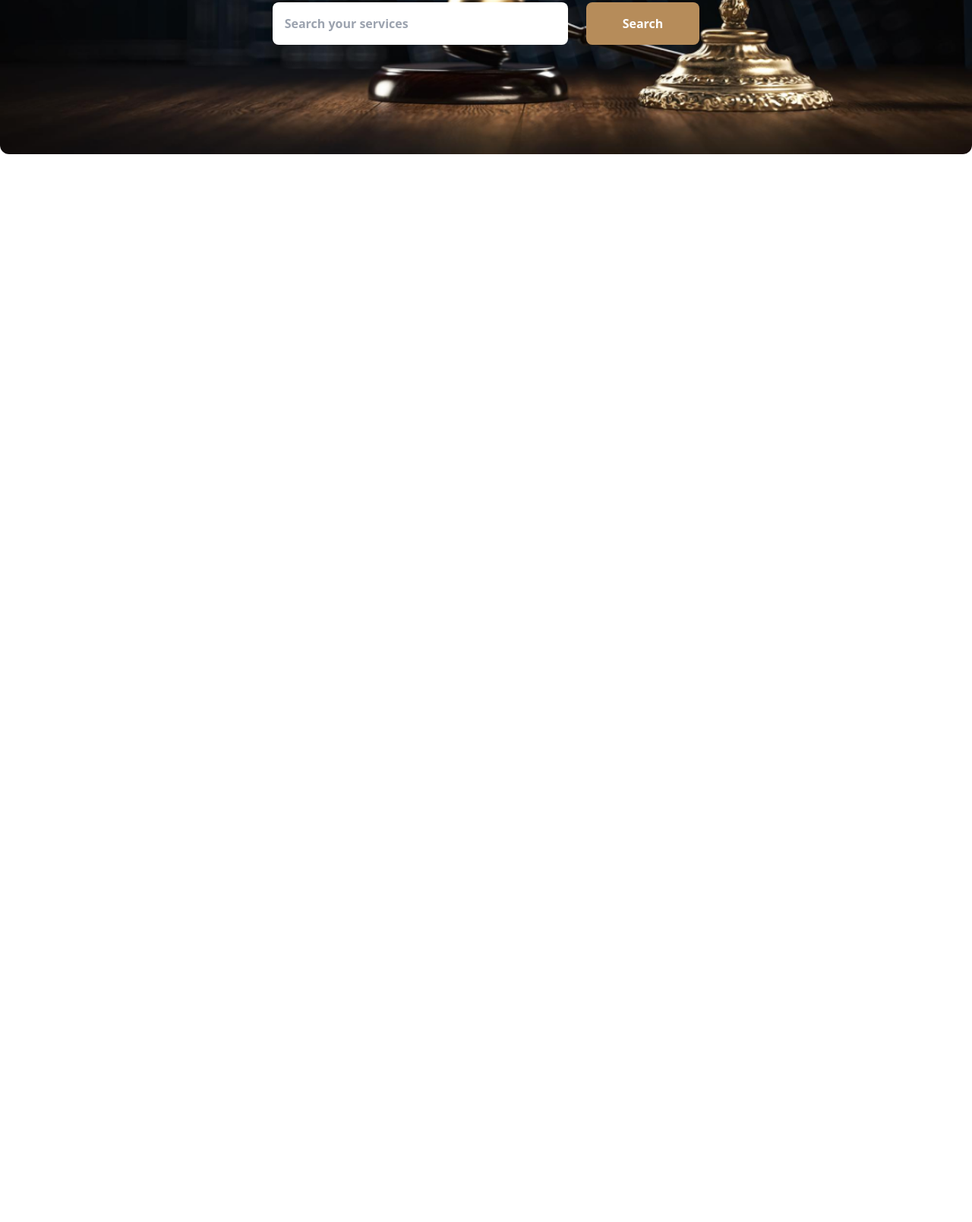
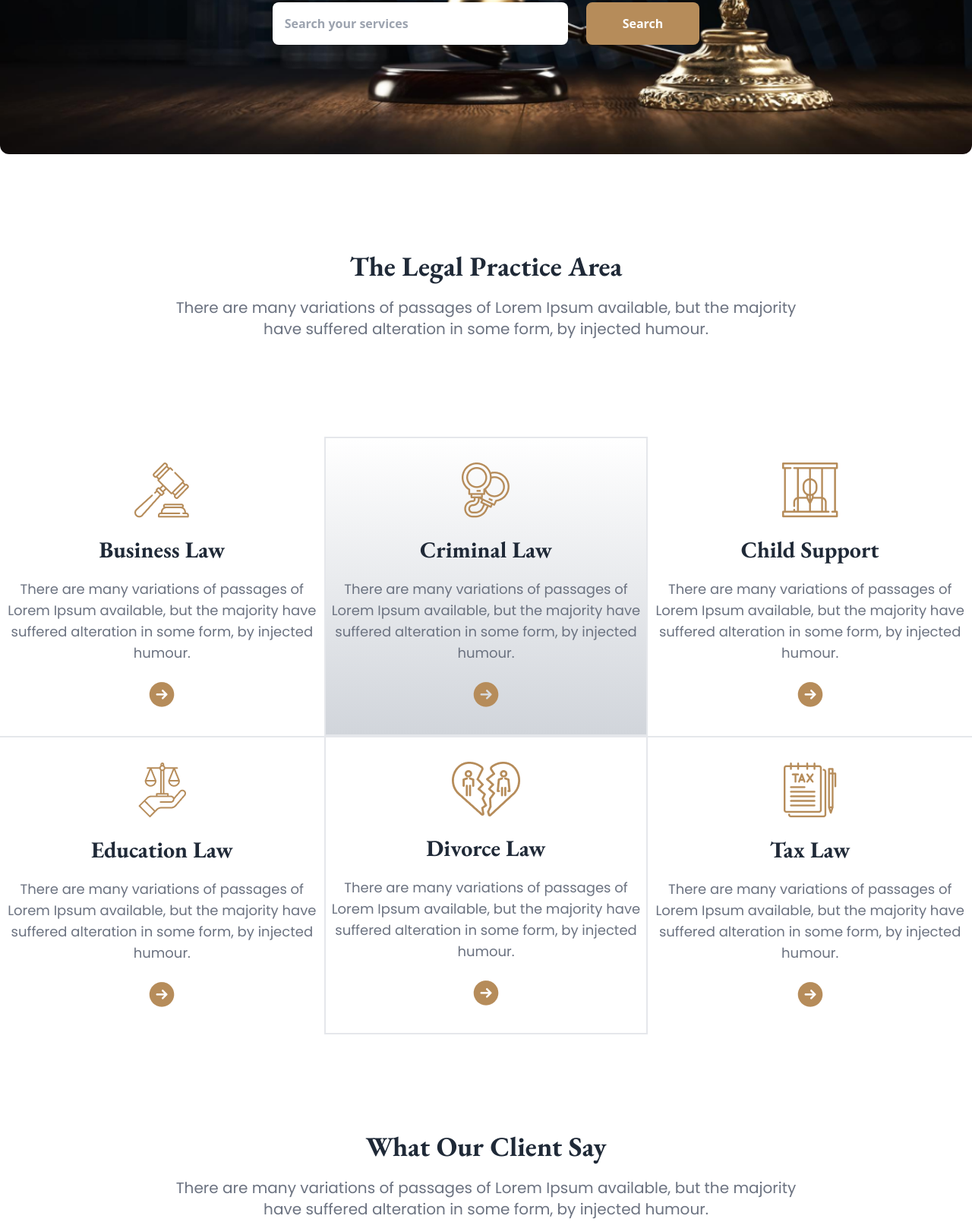
Before and after one commit to md-siam-islam/Legal-Solution-Web, a plain HTML site: page index.html in a window 1280 px wide. Shown: the part 505-2114 px from the top of the page at 76% size. Before the commit the page ends 800 px from the top, so only its background shows below. Drawn offline with nearby package versions, Linux system fonts and the light colour scheme; a web font is replaced by a local one.

Commit message:
Card section design done

```diff
--- a/index.html
+++ b/index.html
@@ -32,7 +32,7 @@
               },
 
               backgroundImage:{
-                Img1:"url('/images/banner.png')",
+                Img1:"url('./images/banner.png')",
               },
             }
           }
@@ -109,9 +109,99 @@
 
                 </div>
           </section>
+
+
     </header>
-    <main>
+    <main class="container mx-auto">
+         <!-- maltipull header section  -->
+         <div class="my-32">
+            <div class="text-center space-y-5 flex flex-col justify-center items-center  ">
+               <h1 class="font-font-family text-4xl font-bold">The Legal Practice Area</h1>
+               <p class="font-font text-xl  text-gray-500 w-2/3">There are many variations of passages of Lorem Ipsum available, but the majority have suffered alteration in some form, by injected humour.</p>
+            </div>
+          </div>
+           <!-- maltipull header section  -->
 
+           <!-- card section start -->
+            <section>
+               <div class="grid grid-cols-1 md:grid-cols-2 lg:grid-cols-3 gap-5 md:gap-5 lg:gap-0">
+                <div class=" flex items-center justify-center flex-col space-y-6 py-8">
+                   <div>
+                    <img src="./images/business.png" alt="">
+                   </div>
+                   <div class="flex flex-col justify-center items-center space-y-5">
+                    <h1 class="font-font-family text-3xl font-bold">Business Law</h1>
+                    <p class="font-font text-lg text-gray-500 text-center">There are many variations of passages of Lorem Ipsum available, but the majority have suffered alteration in some form, by injected humour.</p>
+                   <div> <img src="./images/Frame.png" alt="" class=""></div>
+                   </div>
+
+                </div>
+                <div class="border-2 bg-gradient-to-t from-gray-300 to-white flex items-center justify-center flex-col space-y-6 py-8">
+                   <div>
+                    <img src="./images/criminal.png" alt="">
+                   </div>
+                   <div class="flex flex-col justify-center items-center space-y-5">
+                    <h1 class="font-font-family text-3xl font-bold">Criminal Law</h1>
+                    <p class="font-font text-lg text-gray-500 text-center">There are many variations of passages of Lorem Ipsum available, but the majority have suffered alteration in some form, by injected humour.</p>
+                   <div> <img src="./images/Frame.png" alt=""></div>
+                   </div>
+
+                </div>
+                <div class=" flex items-center justify-center flex-col space-y-6 py-8">
+                   <div>
+                    <img src="./images/child.png" alt="">
+                   </div>
+                   <div class="flex flex-col justify-center items-center space-y-5">
+                    <h1 class="font-font-family text-3xl font-bold">Child Support</h1>
+                    <p class="font-font text-lg text-gray-500 text-center">There are many variations of passages of Lorem Ipsum available, but the majority have suffered alteration in some form, by injected humour.</p>
+                   <div> <img src="./images/Frame.png" alt=""></div>
+                   </div>
+
+                </div>
+                <div class="border-t-2 flex items-center justify-center flex-col space-y-6 py-8">
+                   <div>
+                    <img src="./images/education.png" alt="">
+                   </div>
+                   <div class="flex flex-col justify-center items-center space-y-5">
+                    <h1 class="font-font-family text-3xl font-bold">Education Law</h1>
+                    <p class="font-font text-lg text-gray-500 text-center">There are many variations of passages of Lorem Ipsum available, but the majority have suffered alteration in some form, by injected humour.</p>
+                   <div> <img src="./images/Frame.png" alt=""></div>
+                   </div>
+
+                </div>
+                <div class="border-2 flex items-center justify-center flex-col space-y-6 py-8">
+                   <div>
+                    <img src="./images/divorce.png" alt="">
+                   </div>
+                   <div class="flex flex-col justify-center items-center space-y-5">
+                    <h1 class="font-font-family text-3xl font-bold">Divorce Law</h1>
+                    <p class="font-font text-lg text-gray-500 text-center">There are many variations of passages of Lorem Ipsum available, but the majority have suffered alteration in some form, by injected humour.</p>
+                   <div> <img src="./images/Frame.png" alt=""></div>
+                   </div>
+
+                </div>
+                <div class="border-t-2 flex items-center justify-center flex-col space-y-6 py-8">
+                   <div>
+                    <img src="./images/tax.png" alt="">
+                   </div>
+                   <div class="flex flex-col justify-center items-center space-y-5">
+                    <h1 class="font-font-family text-3xl font-bold">Tax Law</h1>
+                    <p class="font-font text-lg text-gray-500 text-center">There are many variations of passages of Lorem Ipsum available, but the majority have suffered alteration in some form, by injected humour.</p>
+                   <div> <img src="./images/Frame.png" alt=""></div>
+                   </div>
+
+                </div>
+               </div>
+            </section>
+
+             <!-- maltipull header section  -->
+         <div class="my-32">
+            <div class="text-center space-y-5 flex flex-col justify-center items-center  ">
+               <h1 class="font-font-family text-4xl font-bold">What Our Client Say</h1>
+               <p class="font-font text-xl  text-gray-500 w-2/3">There are many variations of passages of Lorem Ipsum available, but the majority have suffered alteration in some form, by injected humour.</p>
+            </div>
+          </div>
+           <!-- maltipull header section  -->
     </main>
     <footer>
 
```
